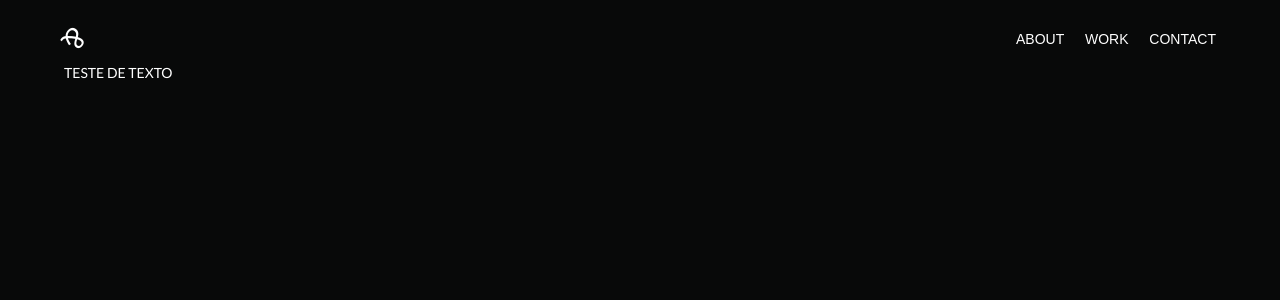
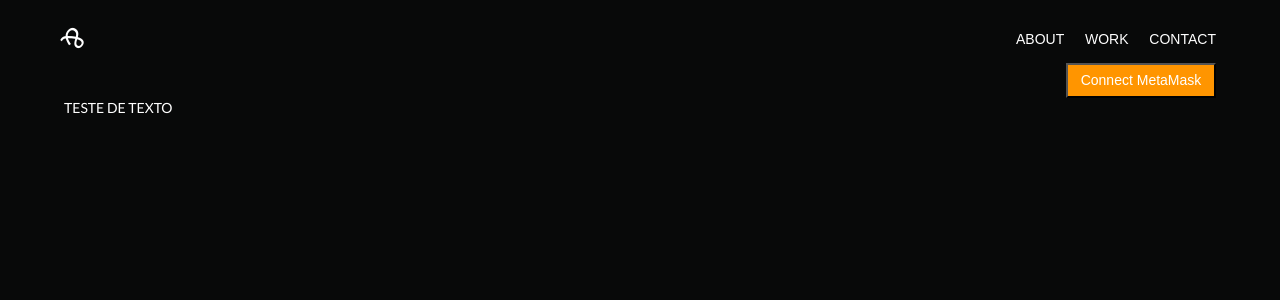
Before and after one commit to ArchiDAO/ArchiDAO-Website-React, a React (Create React App) app: page / in a window 1280 px wide. Shown: the top 300 px of the page. Built offline with nearby package versions, Linux system fonts and the light colour scheme; a web font is replaced by a local one.

Commit message:
Added metamask button

```diff
--- a/src/components/Button.css
+++ b/src/components/Button.css
@@ -28,6 +28,13 @@
 .btn--primary {
 }
 
+.btn--metamask {
+  width: 150px;
+  height: 35px;
+  background: rgb(255, 149, 0);
+  color: white;
+}
+
 /* .btn--outline {
   padding: 8px 20px;
   /* border: 1px solid var(--primary);
--- /dev/null
+++ b/src/components/GetMetaMask.css
@@ -0,0 +1,6 @@
+
+.metamask-container {
+    display: flex;
+
+    justify-content: flex-end;
+}
--- a/src/components/getMetaMask.js
+++ b/src/components/GetMetaMask.js
@@ -1,5 +1,7 @@
 import React, { useState } from "react";
 import { ethers } from "ethers";
+import './GetMetaMask.css';
+import './Button';
 
 
 const GetMetamask = () => {
@@ -39,13 +41,13 @@ const GetMetamask = () => {
     }
 
         return (
-            <div className="text container" style={{marginTop: "65px"}}>
-                <button className="ui orange button" onClick={() => GetMetamask()}>Connect MetaMask</button>
-                <div className="ui divider"></div>
+            <div className="metamask-container">
+                <button className="btn--metamask" onClick={() => GetMetamask()}>Connect MetaMask</button>
+                {/* <div className="ui divider"></div>
                 <label>Account Address: {accountAddress}</label>
                 <div className="ui divider"></div>
                 <label>Balance: {accountBalance} Eth</label>
-                <div className="ui divider"></div>
+                <div className="ui divider"></div> */}
             </div>
         )
 }
--- a/src/components/pages/Home.js
+++ b/src/components/pages/Home.js
@@ -7,12 +7,13 @@ import Footer from '../Footer';
 import Project from '../Project';
 import Portfolio from '../Portfolio';
 import Contact from '../Contact';
-import GetMetamask from "../getMetaMask";
+import GetMetamask from "../GetMetaMask";
 
 
 function Home() {
   return (
     <>
+    <GetMetamask />
     TESTE DE TEXTO
 
       {/* <HeroSection/>
@@ -22,7 +23,7 @@ function Home() {
       <Contact/>
       <Footer/> */}
 
-    {/* <GetMetamask /> */}
+
 
     </>
   );
```
Also changed, not shown: src/components/NavBar.js (+2 -5 lines), 1 other file (tests, documents, lock files or other folders).
